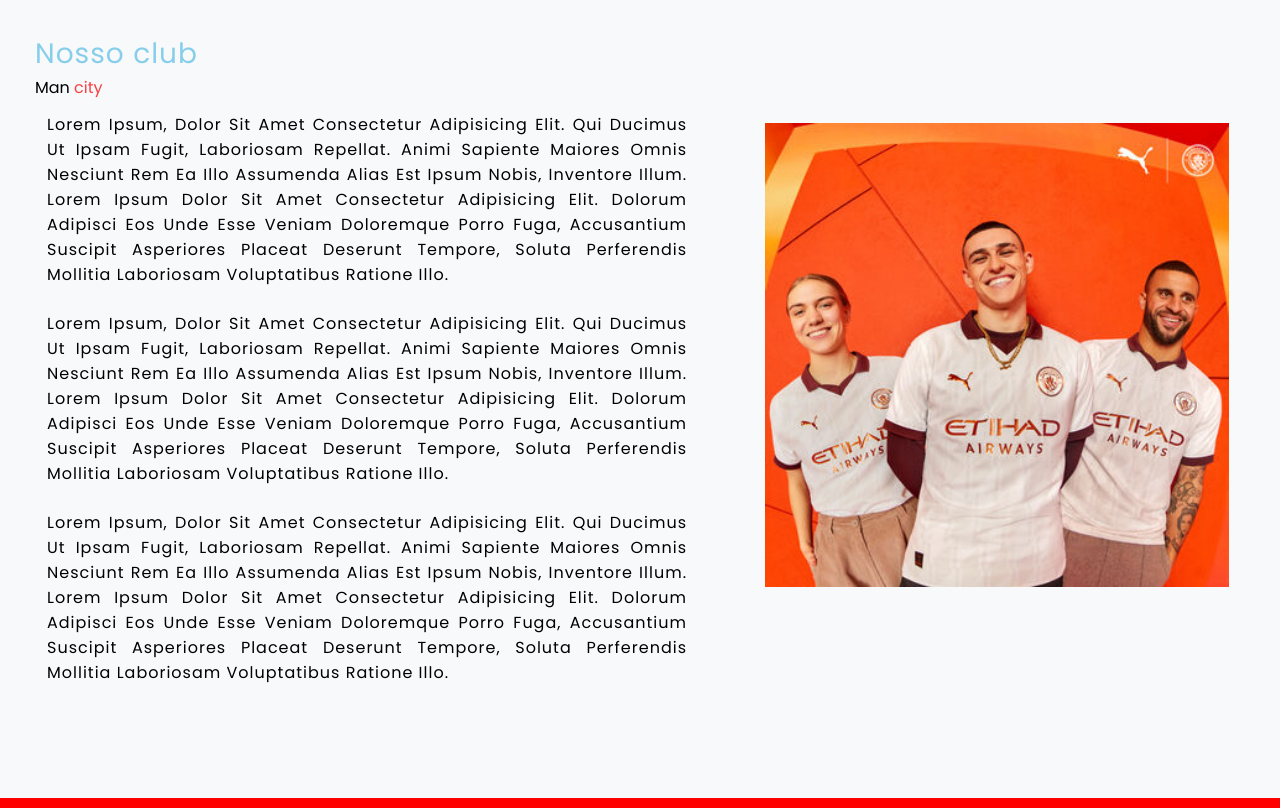
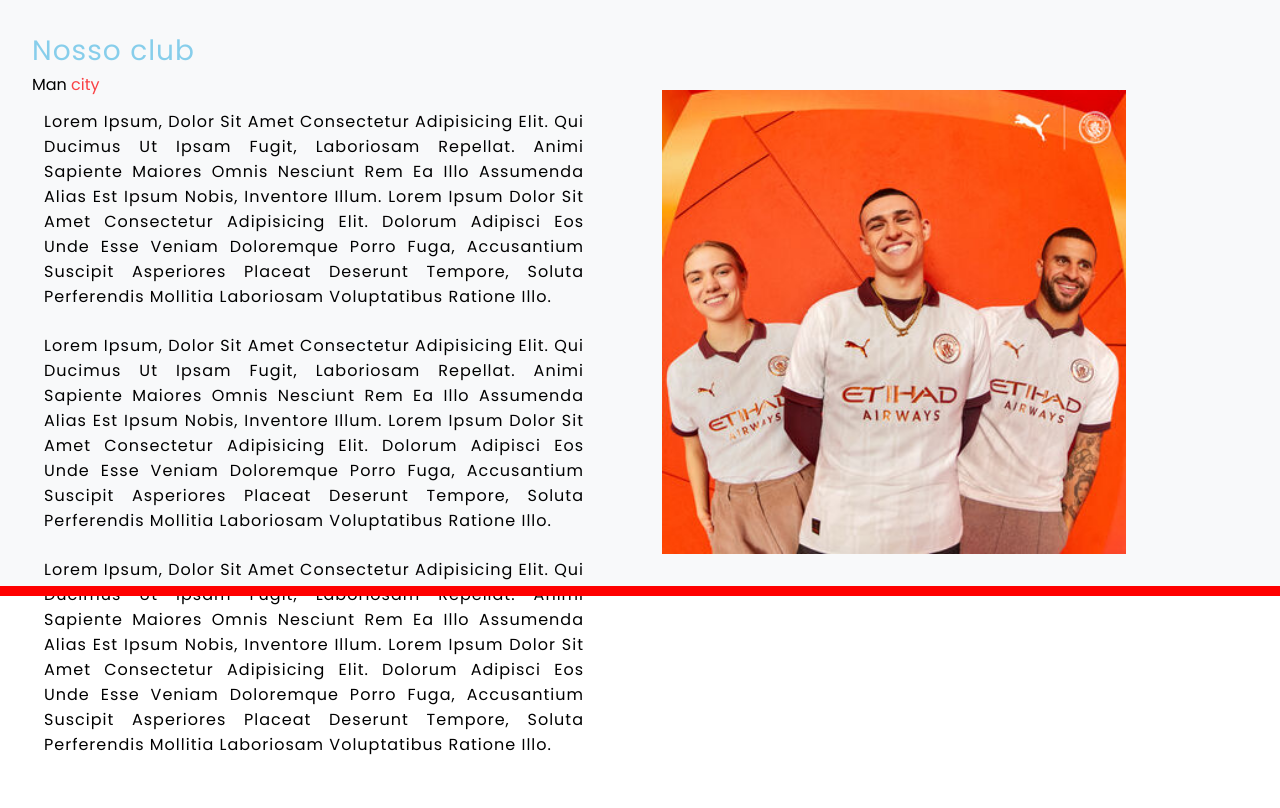
Before and after one commit to Gouveia51/ManCity_Fans, a plain HTML site: page index.html in a window 1280 px wide. Shown: the part 882-1690 px from the top of the page. After the commit the page ends 1651 px from the top, so only its background shows below. Drawn offline with Linux system fonts and the light colour scheme; a web font is replaced by a local one.

Commit message:
atualizações básicas

```diff
--- a/Style.css
+++ b/Style.css
@@ -50,6 +50,7 @@
   font-size: 18px;
   font-weight: 500;
   border-bottom: 2px solid transparent;
+  cursor: pointer;
 }
 
 .menu_bar li a:hover{
@@ -84,6 +85,7 @@
   color: #fff;
   font-weight: 500;
   transition: all .6s ease;
+  cursor: pointer;
 }
 
 .menu_bar #btnR:hover{
@@ -125,13 +127,13 @@
 .sobre{
   display: flex;
   width: 100%;
-  min-height: 100vh;
-  padding: 17px;
+  min-height: 70vh;
+  padding: 14px;
   background: #f8f9fa;
 }
 
 .sobre_conteudo{
-  width: 700px;
+  width: 600px;
   height: 100px;
   padding: 18px;
 }
@@ -164,7 +166,12 @@
   height: 500px;
   margin-left:30px;
   padding: 18px;
-  margin-top: 90px;
+  margin-top: 60px;
+}
+
+.storys{
+  display: flex;
+  flex-direction: row;
 }
 .footer{
   background-color: red;
--- a/index.html
+++ b/index.html
@@ -3,7 +3,7 @@
 <head>
   <meta charset="UTF-8">
   <meta name="viewport" content="width=device-width, initial-scale=1.0">
-  <title>Cityzens</title>
+  <title>City Fãs</title>
   <link rel="stylesheet" href="Style.css">
 </head>
 <body>
@@ -50,6 +50,10 @@
             <img class="img"  src="../ManCity_Fans/img/hp_home_hero_mobile_players_1600x1600.jpg" alt="Jogadores do man city">
           </section>
 
+          <section class="storys">
+
+          </section>
+
         </main>
 
         <!--Roda-pé -->
```
